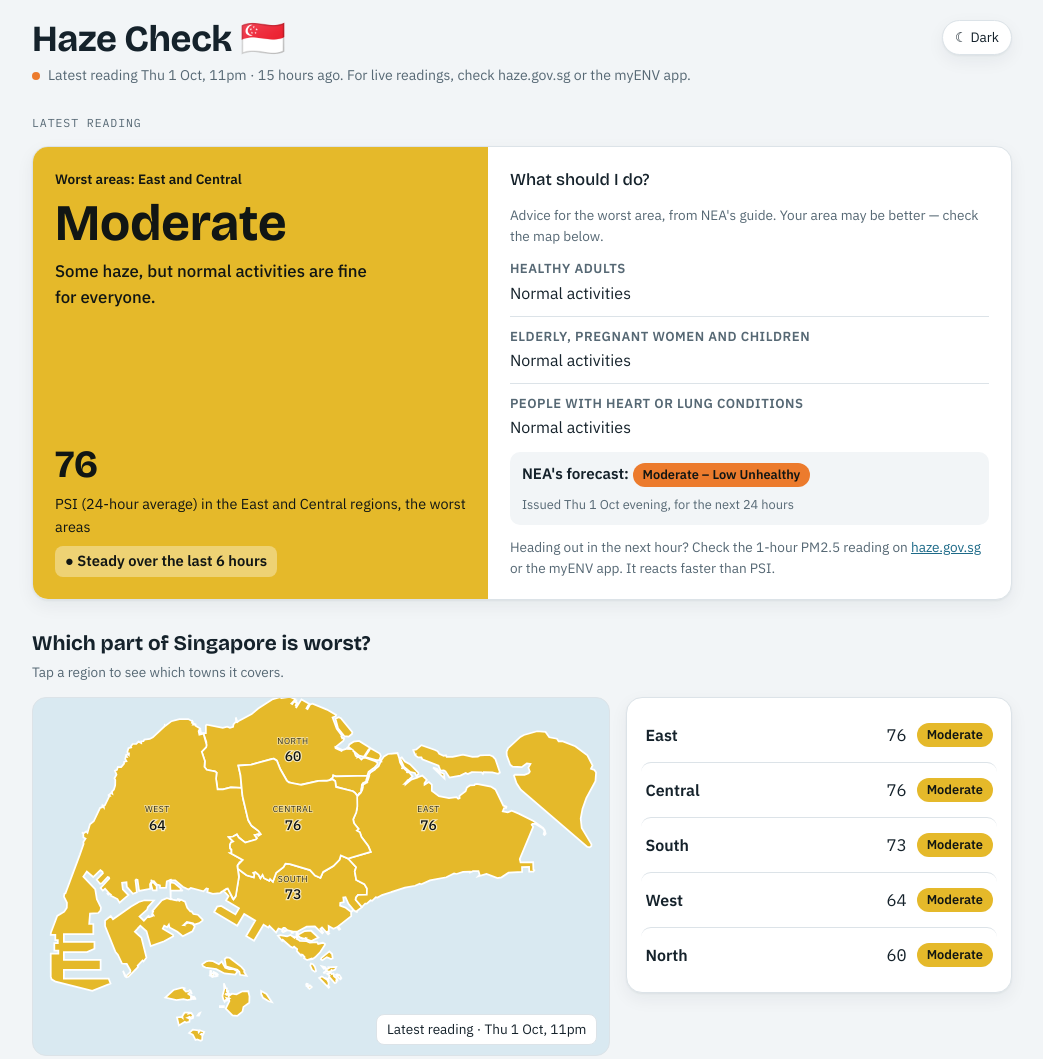
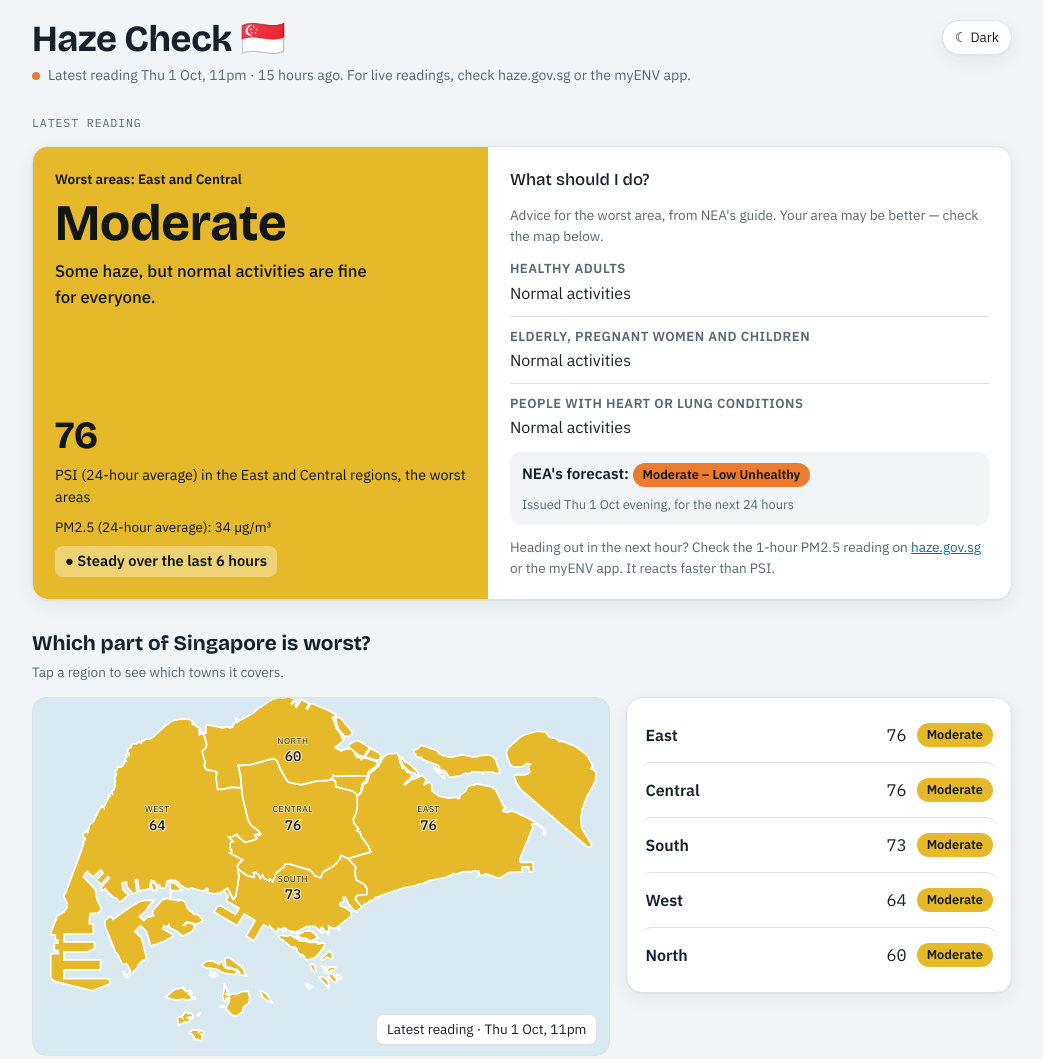
Before and after one commit to TheRealMentor/haze-check-sg, a plain HTML site: page public/index.html in a window 1280 px wide. Shown: the top 1059 px of the page, without its empty margins (118-1161 px from the left). Drawn offline with nearby package versions, Linux system fonts and the light colour scheme.

Commit message:
Surface PM2.5 readings alongside PSI
Show the worst area's 24-hour PM2.5 in the hero card, and each
region's PM2.5 in its expanded detail in the region list. The data
was already being fetched and parsed, just never displayed. Labeled
clearly as a 24-hour average (matching the stored data) so it isn't
mistaken for the faster-reacting 1-hour reading on haze.gov.sg, and
tightened the glossary entry to spell out that distinction.

```diff
--- a/public/index.html
+++ b/public/index.html
@@ -187,6 +187,7 @@ footer{font-size:.82rem;color:var(--muted);display:flex;flex-direction:column;ga
         </div>
         <div style="display:flex;flex-direction:column;gap:8px">
           <div class="meta"><span class="big" id="bigN">–</span><span id="bigWhere">PSI (24-hour average), worst area</span></div>
+          <span class="small" id="bigPM"></span>
           <span class="trend" id="trend" hidden></span>
         </div>
       </div>
@@ -335,7 +336,7 @@ footer{font-size:.82rem;color:var(--muted);display:flex;flex-direction:column;ga
     </div>
     <div class="glossary">
       <p><b style="color:var(--ink)">PSI</b> (Pollutant Standards Index) is the number NEA uses for daily planning. It averages air quality over the past 24 hours, so it moves slowly.</p>
-      <p><b style="color:var(--ink)">PM2.5</b> is the amount of fine particles in the air, such as smoke. The 1-hour PM2.5 reading on haze.gov.sg shows the air over the past hour.</p>
+      <p><b style="color:var(--ink)">PM2.5</b> is the amount of fine particles in the air, such as smoke. This page shows the 24-hour average, alongside PSI; the 1-hour PM2.5 reading on haze.gov.sg reacts faster, for decisions in the next hour.</p>
       <p><b style="color:var(--ink)">Regions</b> follow NEA's five reporting areas. The town lists are our own rough grouping, by which region's centre each town is nearest to. They are not an official NEA list.</p>
     </div>
   </section>
@@ -430,13 +431,16 @@ function renderNow(){
   const f = frames[latest], b = band(f.max);
   $("verdict").style.setProperty("--band", `var(${b.v})`);
   $("verdict").style.color = f.max > 200 ? "#fff" : "#111614";
-  const tops = REG.filter(r => f.psi[r] === f.max).map(r => RNAME[r]);
+  const topKeys = REG.filter(r => f.psi[r] === f.max);
+  const tops = topKeys.map(r => RNAME[r]);
   const topTxt = tops.length > 1 ? tops.slice(0,-1).join(", ") + " and " + tops.at(-1) : tops[0];
   $("worstTag").textContent = tops.length > 1 ? `Worst areas: ${topTxt}` : `Worst area: ${topTxt}`;
   $("lvl").textContent = b.name;
   $("say").textContent = b.say;
   $("bigN").textContent = f.max;
   $("bigWhere").textContent = tops.length > 1 ? `PSI (24-hour average) in the ${topTxt} regions, the worst areas` : `PSI (24-hour average) in the ${topTxt} region, the worst area`;
+  const pmVals = topKeys.map(r => f.pm[r]).filter(v => v != null);
+  $("bigPM").textContent = pmVals.length ? `PM2.5 (24-hour average): ${Math.min(...pmVals) === Math.max(...pmVals) ? pmVals[0] : `${Math.min(...pmVals)}–${Math.max(...pmVals)}`} µg/m³` : "";
   b.adv.forEach((a,i) => $("adv"+i).textContent = a);
   // trend over last 6 hours
   let j = latest - 6; while (j > 0 && frames[j].gap) j--;
@@ -488,11 +492,12 @@ function render(){
   $("rlist").innerHTML = order.map(r => {
     const v = f.psi[r], b = v == null ? null : band(v);
     const open = openRegion === r;
+    const pm = f.pm[r];
     return `<button type="button" class="rrow" data-r="${r}" aria-expanded="${open}">
       <span class="nm">${RNAME[r]}</span>
       <span class="v">${v ?? "–"}</span>
       <span class="pill" style="background:${b ? `var(${b.v})` : "var(--line)"};color:${v > 200 ? "#fff" : "#111614"}">${b ? b.name : "No data"}</span>
-    </button>${open ? `<div class="towns">Roughly covers ${TOWNS[r]}.</div>` : ""}`;
+    </button>${open ? `<div class="towns">Roughly covers ${TOWNS[r]}.${pm != null ? ` PM2.5 (24-hour average): ${pm} µg/m³.` : ""}</div>` : ""}`;
   }).join("");
   $("rlist").querySelectorAll(".rrow").forEach(b => b.addEventListener("click", () => toggleRegion(b.dataset.r)));
   placeCursor();
```
Also changed, not shown: src/page.html (+8 -3 lines).
